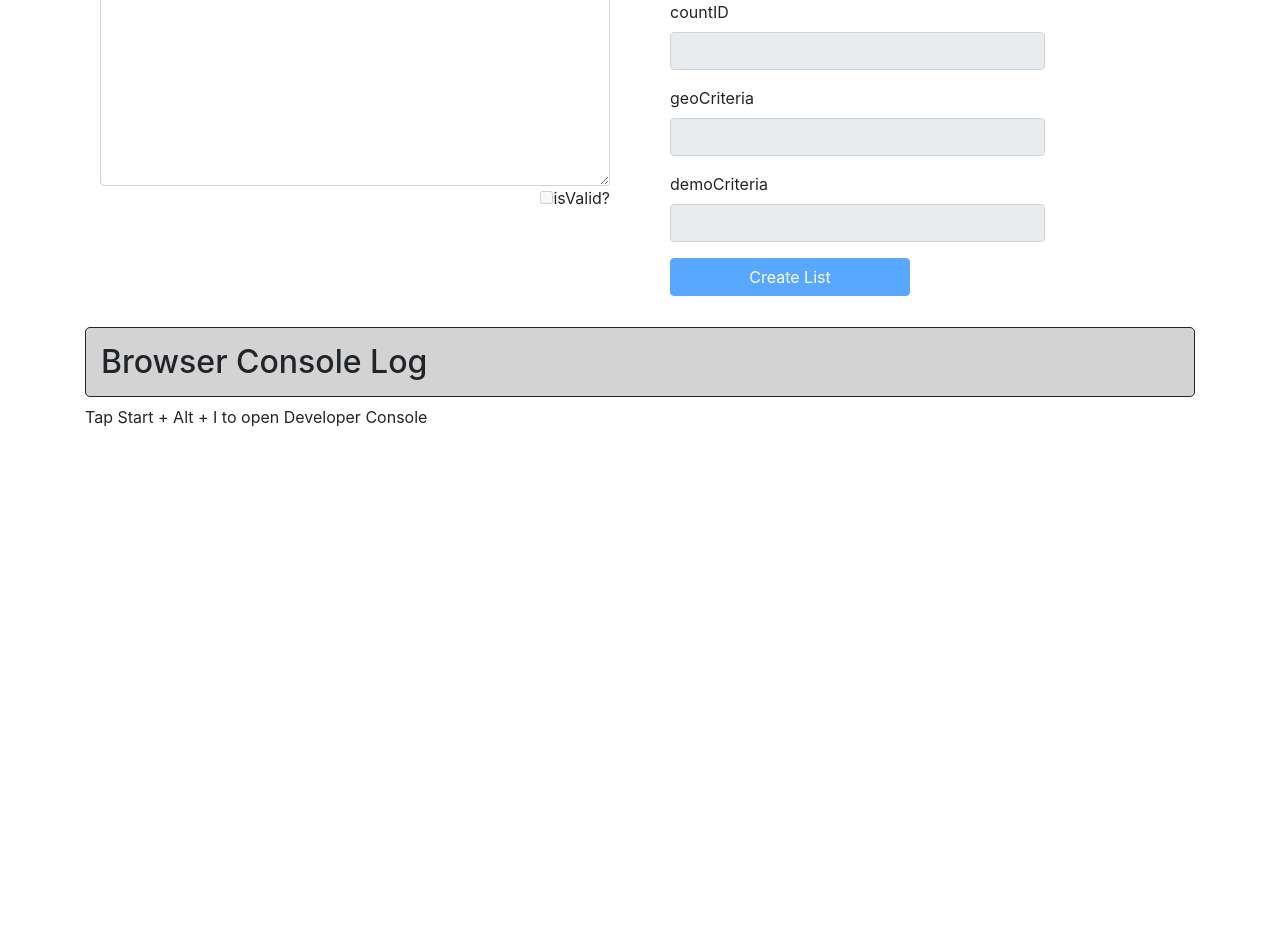
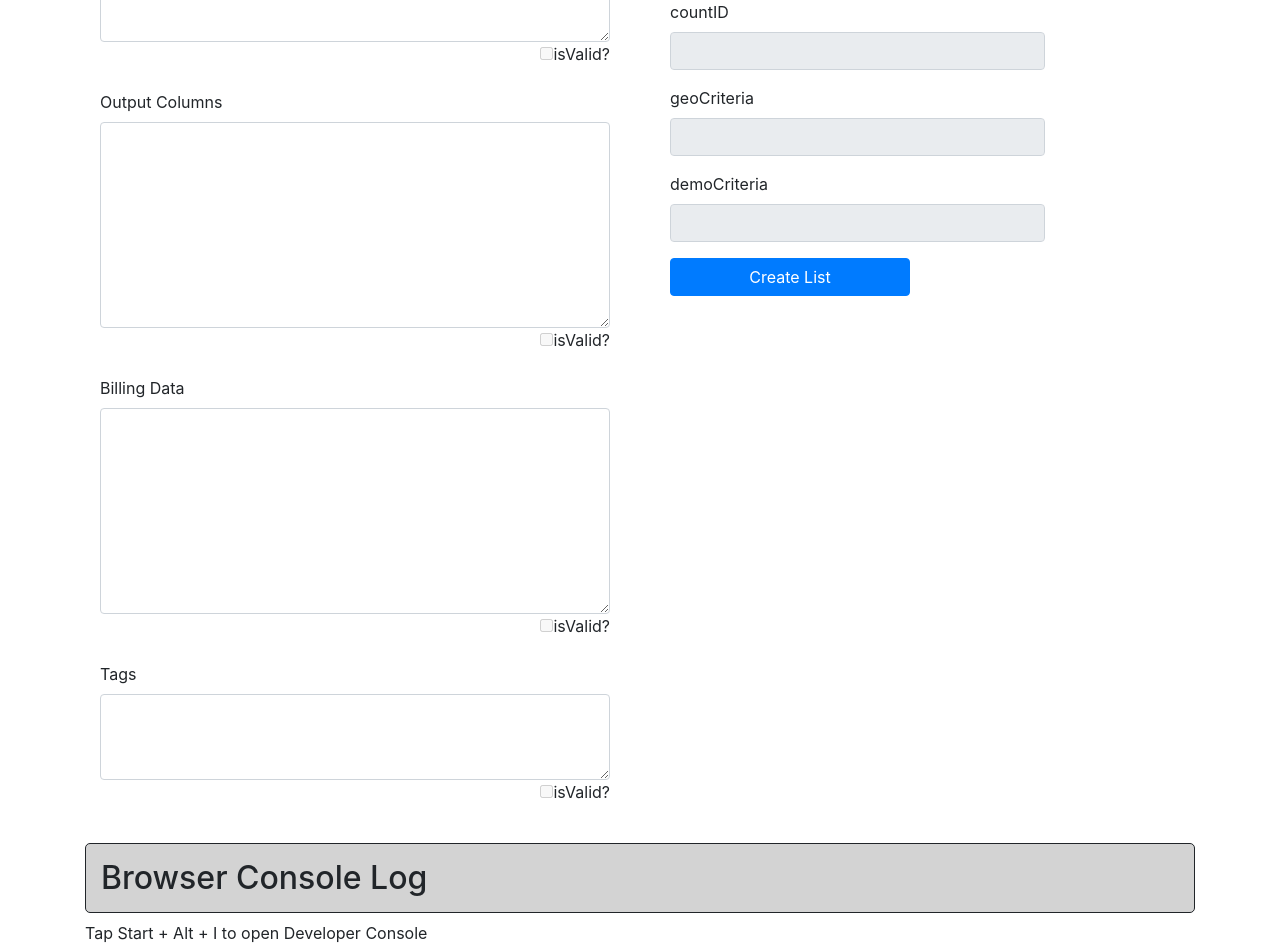
Before and after one commit to RumenTech/eprintwerx-angular2, an Angular app: page / in a window 1280 px wide. Shown: the part 860-1805 px from the top of the page. Before the commit the page ends 1289 px from the top, so only its background shows below. Built offline with nearby package versions, Linux system fonts and the light colour scheme.

Commit message:
separate list criteria

```diff
--- a/src/app/components/list-criteria-form.component.html
+++ b/src/app/components/list-criteria-form.component.html
@@ -3,22 +3,91 @@
         <div class="col-sm-6">
             <div class="form-group">
                 <label class="col-sm-12">
-                    ListCriteria JSON
+                    List Criteria
                 </label>
                 <div class="col-sm-12">
                     <textarea
-                        #json
-                        [(ngModel)]="model.criteriaString"
-                        (keyup)="onCriteriaChange(json.value)"
+                        #listCriteria
+                        [(ngModel)]="jsonEditor.listCriteria"
+                        (keyup)="onJsonDataChange('listCriteria')"
                         class="form-control"
-                        rows="14"
-                        name="text"></textarea>
+                        rows="8"
+                        name="listCriteriaJSON"></textarea>
                 </div>
                 <div class="col-sm-12 checkbox text-right">
                     <label>
                         <input
                             type="checkbox"
-                            [checked]="isValid"
+                            [checked]="isValid.listCriteria"
+                            disabled
+                        />isValid?
+                    </label>
+                </div>
+            </div>
+            <div class="form-group">
+                <label class="col-sm-12">
+                    Output Columns
+                </label>
+                <div class="col-sm-12">
+                    <textarea
+                        #outCriteria
+                        [(ngModel)]="jsonEditor.outCriteria"
+                        (keyup)="onJsonDataChange('outCriteria')"
+                        class="form-control"
+                        rows="8"
+                        name="outCriteriaJSON"></textarea>
+                </div>
+                <div class="col-sm-12 checkbox text-right">
+                    <label>
+                        <input
+                            type="checkbox"
+                            [checked]="isValid.outCriteria"
+                            disabled
+                        />isValid?
+                    </label>
+                </div>
+            </div>
+            <div class="form-group">
+                <label class="col-sm-12">
+                    Billing Data
+                </label>
+                <div class="col-sm-12">
+                    <textarea
+                        #billingData
+                        [(ngModel)]="jsonEditor.billingData"
+                        (keyup)="onListCriteriaChange('billingData')"
+                        class="form-control"
+                        rows="8"
+                        name="billingDataJSON"></textarea>
+                </div>
+                <div class="col-sm-12 checkbox text-right">
+                    <label>
+                        <input
+                            type="checkbox"
+                            [checked]="isValid.billingData"
+                            disabled
+                        />isValid?
+                    </label>
+                </div>
+            </div>
+            <div class="form-group">
+                <label class="col-sm-12">
+                    Tags
+                </label>
+                <div class="col-sm-12">
+                    <textarea
+                        #tags
+                        [(ngModel)]="jsonEditor.tags"
+                        (keyup)="onJsonDataChange('tags')"
+                        class="form-control"
+                        rows="3"
+                        name="tagsJSON"></textarea>
+                </div>
+                <div class="col-sm-12 checkbox text-right">
+                    <label>
+                        <input
+                            type="checkbox"
+                            [checked]="isValid.tags"
                             disabled
                         />isValid?
                     </label>
@@ -86,7 +155,7 @@
                     </button>
                 </div>
                 <div class="col-sm-6 has-error"
-                    *ngIf="model.criteriaString && !isValid">
+                    *ngIf="isAllSet() && !isAllValid()">
                     <span class="help-block">JSON is not valid!</span>
                 </div>
             </div>
--- a/src/app/components/list-criteria-form.component.ts
+++ b/src/app/components/list-criteria-form.component.ts
@@ -10,7 +10,6 @@ import { CriteriaService } from '../services/criteria.service';
 export class ListCriteriaForm implements OnInit {
   @Output() onSubmitForm = new EventEmitter<Object>();
 
-  private isValid = false;
   private sample = '';
   private model = {
     datasetCode: '',
@@ -18,16 +17,32 @@ export class ListCriteriaForm implements OnInit {
     countId: '',
     geoCriteria: '',
     demoCriteria: '',
-    criteriaString: '', // only this field is two-way binding
+  };
+  private jsonEditor = {
+    listCriteria: '', // only this field is two-way binding
+    billingData: '',
+    outCriteria: '',
+    tags: '',
+  };
+  private samples = {
+    listCriteria: '',
+    billingData: '',
+    tags: '',
+  };
+  private isValid = {
+    listCriteria: false,
+    billingData: false,
+    outCriteria: false,
+    tags: false,
   };
 
   constructor(private criteriaService: CriteriaService) {
   }
 
-  onCriteriaChange(value: string) {
-    this.isValid = this.criteriaService.isJsonValid(value);
+  onJsonDataChange(type: string) {
+    this.isValid[ type ] = this.criteriaService.isJsonValid( this.jsonEditor[ type ]);
 
-    if (!this.isValid) {
+    if (!this.isValid[ type ] || type !== 'listCriteria') {
       return;
     }
 
@@ -37,7 +52,7 @@ export class ListCriteriaForm implements OnInit {
       countId,
       geoCriteria,
       demoCriteria
-    } = this.criteriaService.parseListCriteria(value);
+    } = this.criteriaService.parseListCriteria( this.jsonEditor.listCriteria );
 
     this.model.datasetCode = datasetCode;
     this.model.qtyDesired = qtyDesired;
@@ -47,14 +62,18 @@ export class ListCriteriaForm implements OnInit {
   }
 
   submitForm() {
-    if ( !this.criteriaService.isJsonValid(this.model.criteriaString) ) {
+    if ( ! (
+      this.criteriaService.isJsonValid(this.jsonEditor.listCriteria) &&
+      this.criteriaService.isJsonValid(this.jsonEditor.billingData) &&
+      this.criteriaService.isJsonValid(this.jsonEditor.outCriteria) &&
+      this.criteriaService.isJsonValid(this.jsonEditor.tags)
+    ) ) {
       return;
     }
 
-    const parsedJson = JSON.parse(this.model.criteriaString);
     const dataToSend = {
-      datasetCode: parsedJson.datasetCode,
-      payload: this.padExtraInfo(parsedJson),
+      datasetCode: this.model.datasetCode,
+      payload: this.getFullPayload(),
     };
 
     this.onSubmitForm.emit(dataToSend);
@@ -62,59 +81,50 @@ export class ListCriteriaForm implements OnInit {
 
   ngOnInit() {
     EmitterService.get('JSON_FILES_LOADED').subscribe(() => {
-      this.sample = this.criteriaService.getListCriteria();
+      this.samples = this.criteriaService.getMiscSamples();
     });
 
     EmitterService.get('ON_CHANGE_COUNT').subscribe((data) => {
-      const json = JSON.parse(this.sample);
-      json.countId = data.countId;
-      json.datasetCode = data.datasetCode;
+      const listCriteria = JSON.parse(this.samples.listCriteria);
+      listCriteria.countId = data.countId;
+      listCriteria.datasetCode = data.datasetCode;
 
-      this.model.criteriaString = JSON.stringify(json, null, '\t');
+      this.jsonEditor.billingData = this.samples.billingData;
+      this.jsonEditor.tags = this.samples.tags;
+      this.jsonEditor.outCriteria = this.criteriaService.getOutCriteriaByDatasetCode(data.datasetCode);
+      this.jsonEditor.listCriteria = JSON.stringify(listCriteria, null, '\t');
 
-      this.onCriteriaChange(this.model.criteriaString);
+      this.onJsonDataChange('listCriteria');
+      this.onJsonDataChange('outCriteria');
+      this.onJsonDataChange('billingData');
+      this.onJsonDataChange('tags');
     });
   }
 
-  padExtraInfo(json: Object) {
+  getFullPayload() {
+    let listCriteria = JSON.parse(this.jsonEditor.listCriteria);
+    listCriteria.outCriterion = JSON.parse(this.jsonEditor.outCriteria);
+
     return {
       data: {
         type: 'orders',
         attributes: {
           source: 'API',
-          listCriterias: [ json ],
-          tags: {
-            name: 'AugOrder1'
-          },
-          billingData: {
-            salesPerson: 'PS1',
-            firstName: 'John',
-            lastName: 'Doe',
-            company: 'Apple',
-            address1: '1 Infinite Loop',
-            address2: 'Suite 100',
-            city: 'San Francisco',
-            country: 'USA',
-            state: 'CA',
-            zip: '90210',
-            phone: '555-555-5555',
-            fax: '555-555-5566',
-            email: 'john.doe@apple.com',
-            poNumber: 'Apple123',
-            description: 'Standard Optional Description',
-            endUser: 'John',
-            mailerName: 'Mailer1',
-            mailerDate: '2016-04-29T10:25:13Z',
-            invoiceGroup: 'INV001',
-            coupon: 'MyOffer1',
-            billingNotes: 'Some Billing Note',
-            otherEmails: 'john.doe@apple.com;jane.doe@apple.com',
-            otherEmailSubject: 'Your Order Number {ORDERNO} is now ready for download',
-            priceSchema: 'PS1'
-          }
+          listCriterias: [ listCriteria ],
+          tags: JSON.parse(this.jsonEditor.tags),
+          billingData: JSON.parse(this.jsonEditor.billingData),
         }
       }
     };
   }
 
+  isAllValid() {
+    const { listCriteria, billingData, outCriteria, tags } = this.isValid;
+    return listCriteria && billingData && outCriteria && tags;
+  }
+
+  isAllSet() {
+    const { listCriteria, billingData, outCriteria, tags } = this.jsonEditor;
+    return listCriteria && billingData && outCriteria && tags;
+  }
 }
--- a/src/app/services/criteria.service.ts
+++ b/src/app/services/criteria.service.ts
@@ -9,7 +9,19 @@ export class CriteriaService {
 
   private basePath = './assets/mock-data/';
   private listSampleFile = 'ListCriteria.json';
+  private tagSampleFile = 'Tags.json';
+  private billingDataSampleFile = 'BillingData.json';
   private listSampleCriteria = '';
+  private tagSampleData = '';
+  private billingData = '';
+  private outSampleCriteria = {};
+  private outSamples = [
+    { datasetCode: 'CONSUMER', file: 'OutCriteria_CV.json' },
+    { datasetCode: 'NEWMOVER', file: 'OutCriteria_NM.json' },
+    { datasetCode: 'NEWPARENT', file: 'OutCriteria_NPL.json' },
+    { datasetCode: 'NEWHOMEOWNER', file: 'OutCriteria_NHO.json' },
+    { datasetCode: 'BUSINESS', file: 'OutCriteria_BIS.json' },
+  ];
   private countSampleCriteria = { };
   private countSamples = [
     { type: 'CV_SIMPLE',   display: 'Consumer View - Simple',        file: 'CountCriteria_CV_simple.json' },
@@ -22,8 +34,8 @@ export class CriteriaService {
     { type: 'NPL_MEDIUM',  display: 'Newborn Network - Medium',      file: 'CountCriteria_NPL_Medium.json' },
     { type: 'NPL_COMPLEX', display: 'Newborn Network - Advanced',    file: 'CountCriteria_NPL_Complex.json' },
     { type: 'NHO_SIMPLE',  display: 'New Homeowners - Simple',       file: 'CountCriteria_NHO_Simple.json' },
-    { type: 'NHO_MEDIUM',  display: 'Newborn Homeowners - Medium',   file: 'CountCriteria_NHO_Medium.json' },
-    { type: 'NHO_COMPLEX', display: 'Newborn Homeowners - Advanced', file: 'CountCriteria_NHO_Complex.json' },
+    { type: 'NHO_MEDIUM',  display: 'New Homeowners - Medium',       file: 'CountCriteria_NHO_Medium.json' },
+    { type: 'NHO_COMPLEX', display: 'New Homeowners - Advanced',     file: 'CountCriteria_NHO_Complex.json' },
     { type: 'BIS_SIMPLE',  display: 'US Business - Simple',          file: 'CountCriteria_BIS_Simple.json' },
     { type: 'BIS_MEDIUM',  display: 'US Business - Medium',          file: 'CountCriteria_BIS_Medium.json' },
     { type: 'BIS_COMPLEX', display: 'US Business - Advanced',        file: 'CountCriteria_BIS_Complex.json' },
@@ -32,7 +44,8 @@ export class CriteriaService {
   constructor (private http: Http) {
     Observable.zip(
       this.readCountSamples(),
-      this.readListSample(),
+      this.readOutSamples(),
+      this.readMiscSamples(),
     ).subscribe(() => {
       EmitterService.get('JSON_FILES_LOADED').emit();
     });
@@ -54,13 +67,48 @@ export class CriteriaService {
     return Observable.forkJoin(batch);
   }
 
-  // Read the json file for sample list criteria
-  readListSample() {
-    return this.http.get( this.basePath + this.listSampleFile ).map( res => {
-      if ( this.isJsonValid( res.text() ) ) {
-        this.listSampleCriteria = res.text();
-      }
+  // Read the json files for sample output columns
+  readOutSamples() {
+    let batch = [];
+    this.outSamples.map( sample => {
+      batch.push(
+        this.http.get( this.basePath + sample.file ).map( res => {
+          if ( this.isJsonValid( res.text() ) ) {
+            this.outSampleCriteria[ sample.datasetCode ] = res.text();
+          }
+        })
+      )
     });
+
+    return Observable.forkJoin(batch);
+  }
+
+  // Read the json files for sample list criteria and others
+  readMiscSamples() {
+    let batch = [];
+    batch.push(
+      this.http.get( this.basePath + this.listSampleFile ).map( res => {
+        if ( this.isJsonValid( res.text() ) ) {
+          this.listSampleCriteria = res.text();
+        }
+      })
+    );
+    batch.push(
+      this.http.get( this.basePath + this.tagSampleFile ).map( res => {
+        if ( this.isJsonValid( res.text() ) ) {
+          this.tagSampleData = res.text();
+        }
+      })
+    );
+    batch.push(
+      this.http.get( this.basePath + this.billingDataSampleFile ).map( res => {
+        if ( this.isJsonValid( res.text() ) ) {
+          this.billingData = res.text();
+        }
+      })
+    );
+
+    return Observable.forkJoin(batch);
   }
 
   getCountSamples() {
@@ -71,8 +119,16 @@ export class CriteriaService {
     return this.countSampleCriteria[ type ] || '';
   }
 
-  getListCriteria(): string {
-    return this.listSampleCriteria;
+  getOutCriteriaByDatasetCode(datasetCode: string): string {
+    return this.outSampleCriteria[ datasetCode ] || '';
+  }
+
+  getMiscSamples(): any {
+    return {
+      listCriteria: this.listSampleCriteria,
+      billingData: this.billingData,
+      tags: this.tagSampleData,
+    };
   }
 
   parseGeoCriteria(json): string {
```
